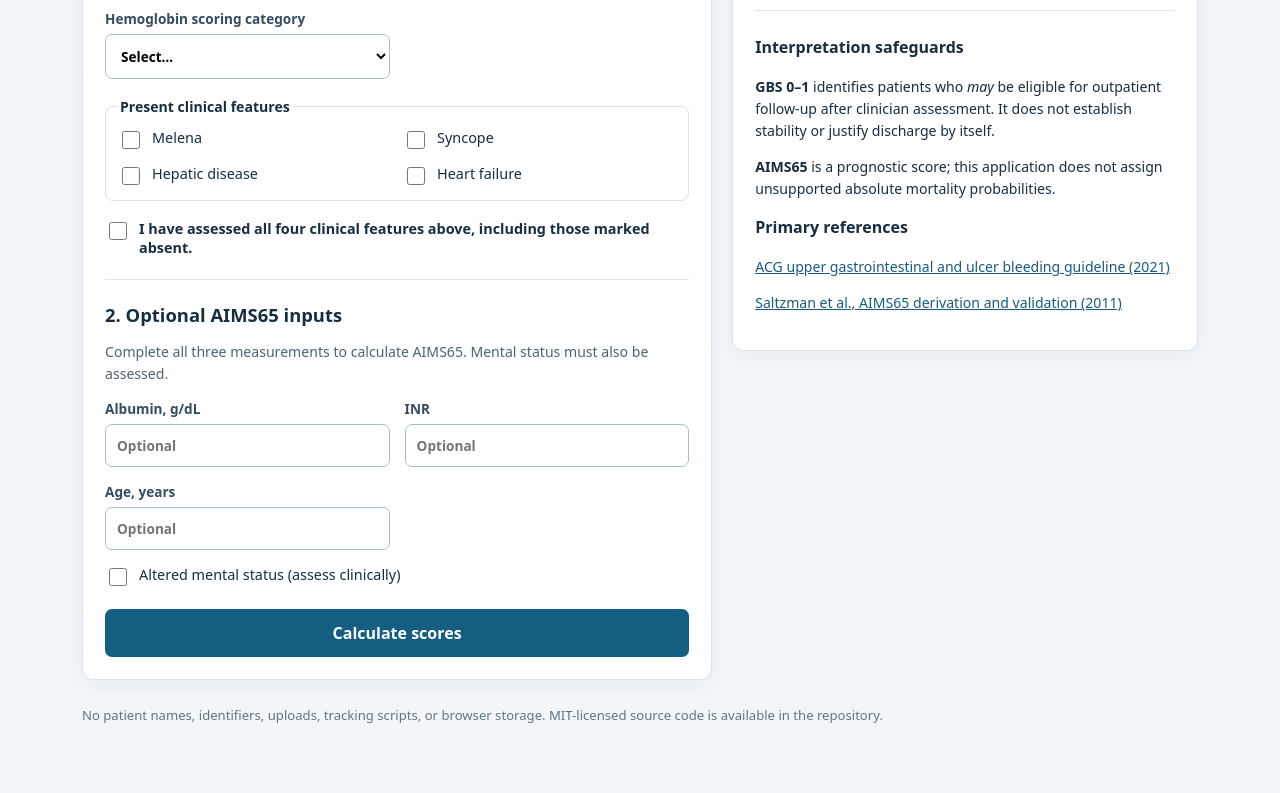
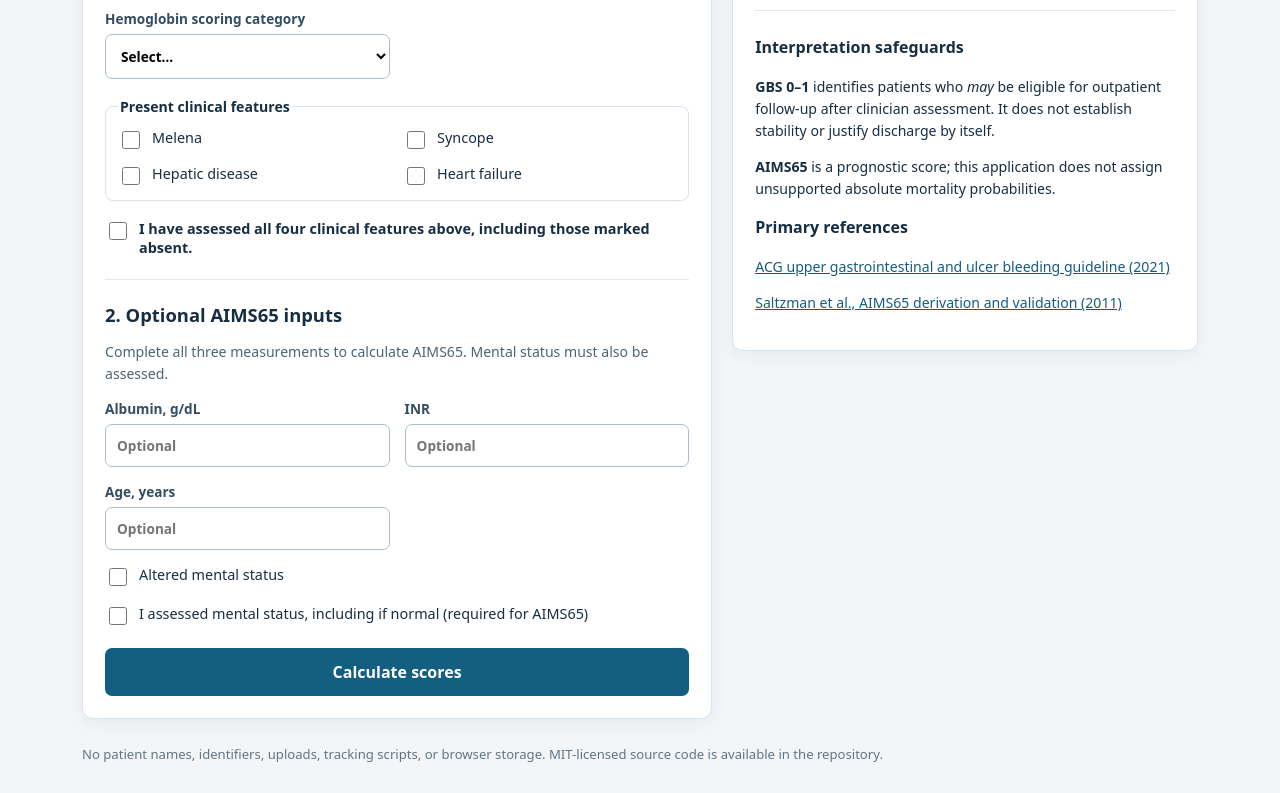
Before and after one commit to abusuraihsakhri/gi-bleed-urgent-triage-agent, a plain HTML site: page web/index.html in a window 1280 px wide. Shown: the part 540-1333 px from the top of the page. Before the commit the page ends 1294 px from the top, so only its background shows below. Drawn offline with Linux system fonts and the light colour scheme.

Commit message:
Require confirmed mental-status assessment for optional AIMS65

```diff
--- a/web/index.html
+++ b/web/index.html
@@ -48,7 +48,8 @@
             <label>INR <input name="inr" type="number" min="0" max="20" step="any" inputmode="decimal" data-label="INR" placeholder="Optional"></label>
             <label>Age, years <input name="age" type="number" min="0" max="150" step="1" inputmode="numeric" data-label="age" placeholder="Optional"></label>
           </div>
-          <label class="checkline"><input type="checkbox" name="mentalStatusAltered"> Altered mental status (assess clinically)</label>
+          <label class="checkline"><input type="checkbox" name="mentalStatusAltered"> Altered mental status</label>
+          <label class="checkline"><input type="checkbox" name="mentalStatusConfirmed"> I assessed mental status, including if normal (required for AIMS65)</label>
         </section>
         <button type="submit" class="primary">Calculate scores</button>
       </form>
```
